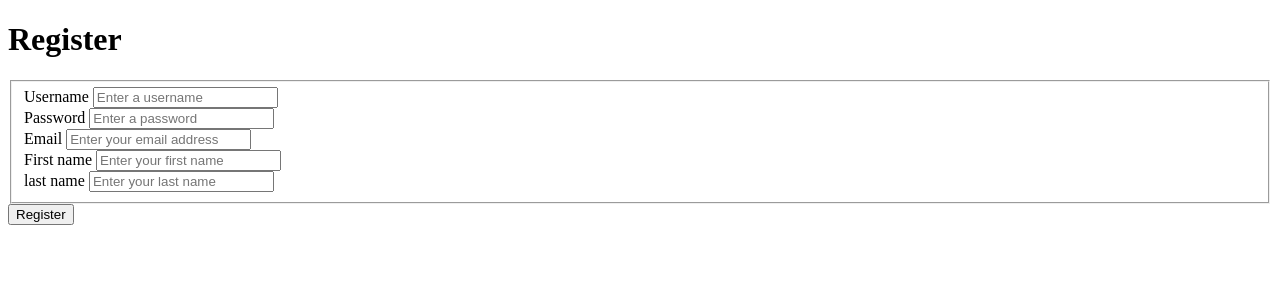
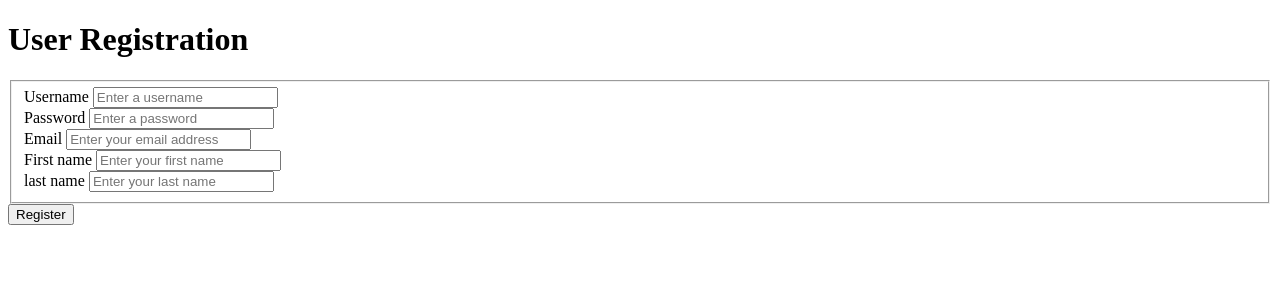
Before and after one commit to iam8/24.4-Auth, a Flask app: page /register in a window 1280 px wide. Shown: the top 300 px of the page. Run offline with Flask 3, Linux system fonts and the light colour scheme.

Commit message:
Modify page header

```diff
--- a/templates/register.jinja2
+++ b/templates/register.jinja2
@@ -12,7 +12,7 @@
 
 {% block content %}
 
-    <h1>Register</h1>
+    <h1>User Registration</h1>
 
     <form method="POST">
         {{ form.hidden_tag() }}
```
